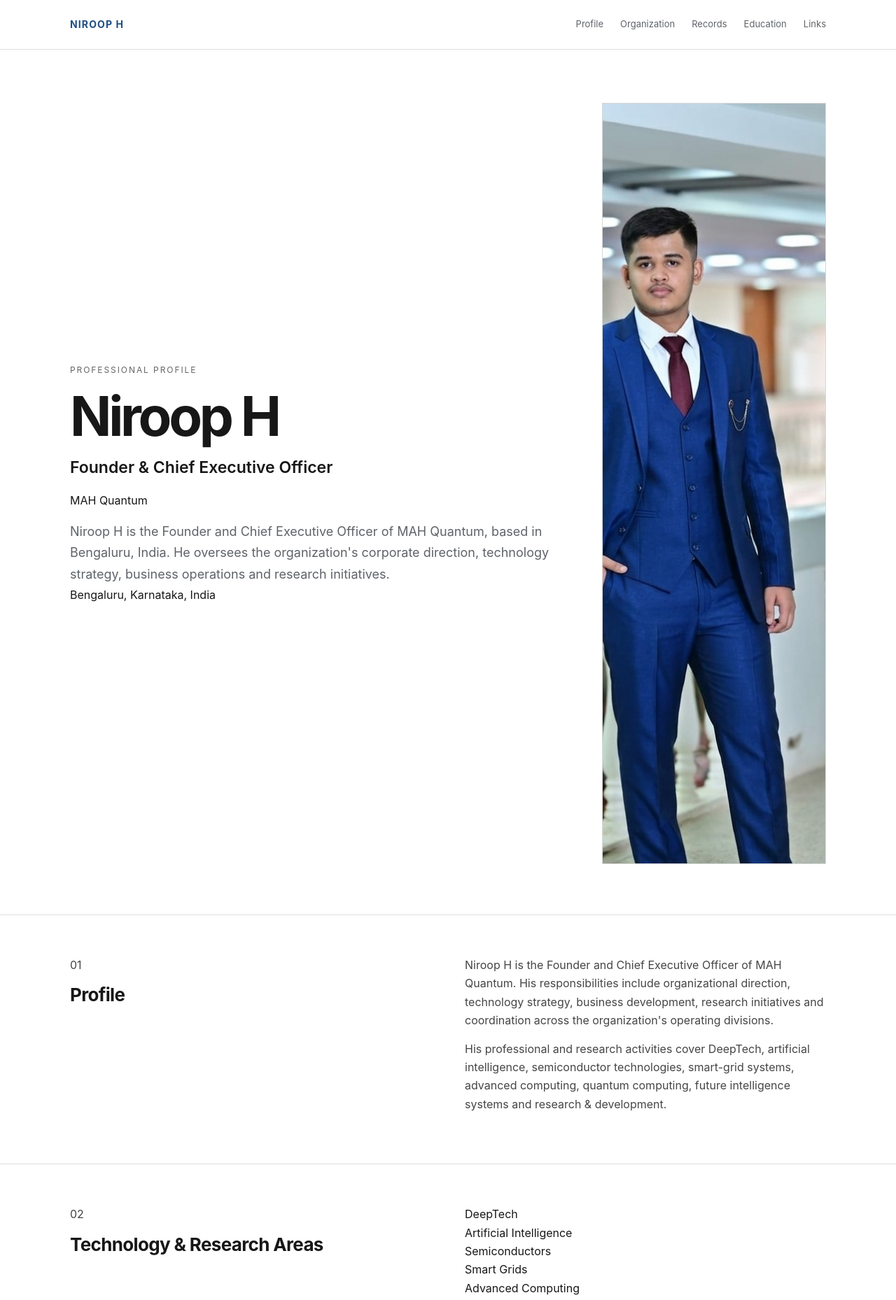
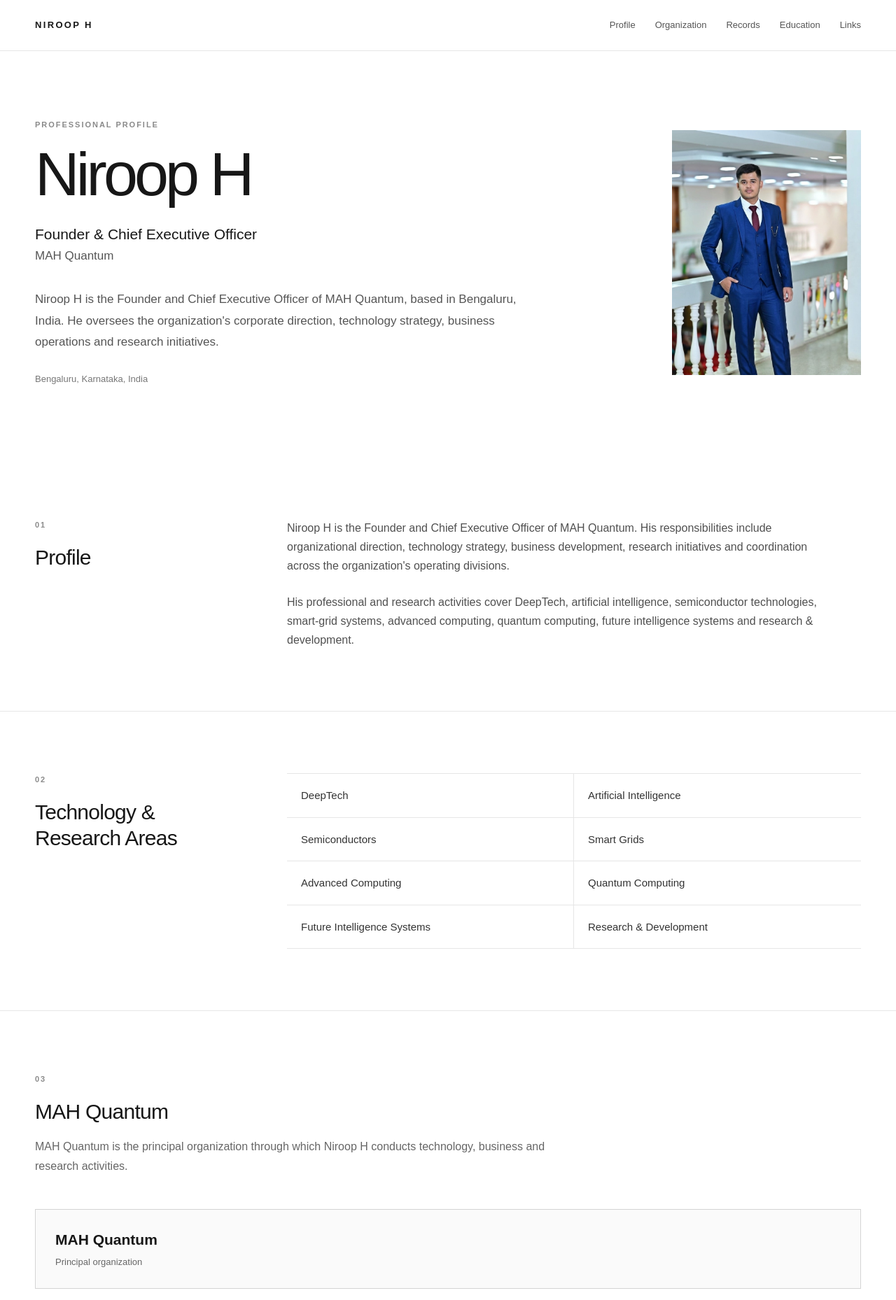
Before and after one commit to Niroop-H/niroop-h-entity, a Next.js app: page / in a window 1280 px wide. Shown: the top 1858 px of the page at 70% size. Built offline with nearby package versions, Linux system fonts and the light colour scheme.

Commit message:
Refactor global styles in globals.css
Updated CSS variables and styles for improved layout and design consistency.

```diff
--- a/app/globals.css
+++ b/app/globals.css
@@ -1,57 +1,476 @@
-:root{
-  --paper:#ffffff;
-  --ink:#171717;
-  --muted:#5f6368;
-  --rule:#dedede;
-  --soft:#f7f7f5;
-  --link:#1f4f82;
+:root {
+  --background: #ffffff;
+  --surface: #fafafa;
+  --text: #171717;
+  --muted: #666666;
+  --light: #8a8a8a;
+  --border: #e6e6e6;
+  --border-dark: #d4d4d4;
+  --max-width: 1180px;
 }
-*{box-sizing:border-box}
-html{scroll-behavior:smooth}
-body{margin:0;background:var(--paper);color:var(--ink);font-family:Inter,ui-sans-serif,system-ui,-apple-system,BlinkMacSystemFont,"Segoe UI",Arial,sans-serif;line-height:1.65;-webkit-font-smoothing:antialiased}
-a{color:var(--link);text-decoration:none}
-a:hover{text-decoration:underline}
-.wrap{width:min(1080px,calc(100% - 48px));margin:0 auto}
-.top{background:#fff;border-bottom:1px solid var(--rule)}
-.nav{min-height:70px;display:flex;align-items:center;justify-content:space-between}
-.brand{font-size:14px;font-weight:700;letter-spacing:.08em}
-.navlinks{display:flex;gap:24px;font-size:13px;color:var(--muted)}
-.navlinks a{color:inherit}
-.hero{padding:76px 0 72px}
-.hero-grid{display:grid;grid-template-columns:minmax(0,1fr) 320px;gap:72px;align-items:center}
-.kicker{font-size:12px;text-transform:uppercase;letter-spacing:.16em;color:#666;margin:0 0 18px}
-h1{font-size:clamp(50px,7vw,78px);line-height:.98;letter-spacing:-.055em;font-weight:650;margin:0 0 20px}
-.role{font-size:23px;line-height:1.35;font-weight:600;margin:0 0 18px}
-.lead{font-size:18px;line-height:1.7;color:var(--muted);max-width:720px;margin:0}
-.photo{display:block;width:100%;aspect-ratio:4/5;object-fit:cover;object-position:center 18%;border:1px solid #d7d7d7}
-.section{border-top:1px solid var(--rule);padding:58px 0}
-.section h2{font-size:26px;line-height:1.2;letter-spacing:-.025em;font-weight:650;margin:0 0 20px}
-.section p{max-width:820px;color:#454545;margin:0 0 14px}
-.two-col{display:grid;grid-template-columns:1fr 1fr;gap:48px}
-.role-list{border-top:1px solid var(--rule)}
-.role-item{padding:18px 0;border-bottom:1px solid var(--rule)}
-.role-item h3{font-size:17px;margin:0 0 4px;font-weight:650}
-.meta{font-size:13px;color:#6b6b6b;margin-bottom:7px}
-.role-item p{font-size:14px;margin:0;color:#555}
-.record-list{border-top:1px solid var(--rule)}
-.record{display:grid;grid-template-columns:minmax(0,1fr) auto;gap:28px;align-items:start;padding:17px 0;border-bottom:1px solid var(--rule)}
-.record h3{font-size:15px;font-weight:600;margin:0 0 3px}
-.record .issuer{font-size:13px;color:#686868}
-.record .identifier{font-family:ui-monospace,SFMono-Regular,Menlo,Consolas,monospace;font-size:12px;color:#555;text-align:right;white-space:nowrap}
-.affiliations{display:grid;grid-template-columns:1fr 1fr;gap:0 40px;border-top:1px solid var(--rule)}
-.affiliations div{padding:14px 0;border-bottom:1px solid var(--rule);font-size:14px;color:#444}
-.note{font-size:12px!important;color:#777!important;margin-top:18px!important}
-.links{display:flex;flex-wrap:wrap;gap:28px;border-top:1px solid var(--rule);padding-top:18px}
-.links a{font-size:14px}
-.footer{border-top:1px solid var(--rule);padding:28px 0 50px;color:#777;font-size:12px}
-@media(max-width:760px){
-  .wrap{width:min(100% - 36px,1080px)}
-  .nav{min-height:60px}
-  .navlinks{display:none}
-  .hero{padding:48px 0 46px}
-  .hero-grid{grid-template-columns:1fr;gap:34px}
-  .photo{width:min(330px,100%)}
-  .two-col,.affiliations{grid-template-columns:1fr}
-  .record{grid-template-columns:1fr;gap:4px}
-  .record .identifier{text-align:left}
+
+* {
+  box-sizing: border-box;
 }
+
+html {
+  scroll-behavior: smooth;
+}
+
+body {
+  margin: 0;
+  background: var(--background);
+  color: var(--text);
+  font-family:
+    Arial,
+    Helvetica,
+    sans-serif;
+  font-size: 16px;
+  line-height: 1.7;
+  -webkit-font-smoothing: antialiased;
+}
+
+a {
+  color: inherit;
+  text-decoration: none;
+}
+
+.wrap {
+  width: min(calc(100% - 48px), var(--max-width));
+  margin: 0 auto;
+}
+
+/* HEADER */
+
+.top {
+  position: sticky;
+  top: 0;
+  z-index: 20;
+  background: rgba(255, 255, 255, 0.97);
+  border-bottom: 1px solid var(--border);
+}
+
+.nav {
+  min-height: 72px;
+  display: flex;
+  align-items: center;
+  justify-content: space-between;
+  gap: 32px;
+}
+
+.brand {
+  font-size: 13px;
+  font-weight: 700;
+  letter-spacing: 0.18em;
+}
+
+.navlinks {
+  display: flex;
+  align-items: center;
+  gap: 28px;
+}
+
+.navlinks a {
+  color: #555;
+  font-size: 13px;
+}
+
+.navlinks a:hover {
+  color: #000;
+}
+
+/* HERO */
+
+.hero {
+  padding: 96px 0 100px;
+}
+
+.hero-grid {
+  display: grid;
+  grid-template-columns: minmax(0, 1fr) 270px;
+  align-items: center;
+  gap: 100px;
+}
+
+.kicker,
+.eyebrow {
+  margin: 0 0 18px;
+  color: var(--light);
+  font-size: 11px;
+  font-weight: 700;
+  letter-spacing: 0.18em;
+  text-transform: uppercase;
+}
+
+.hero h1 {
+  margin: 0;
+  font-size: clamp(54px, 7vw, 88px);
+  font-weight: 500;
+  letter-spacing: -0.055em;
+  line-height: 0.98;
+}
+
+.role {
+  margin: 28px 0 0;
+  font-size: 21px;
+  font-weight: 500;
+  line-height: 1.4;
+}
+
+.company-line {
+  margin: 3px 0 0;
+  color: #555;
+  font-size: 17px;
+}
+
+.lead {
+  max-width: 700px;
+  margin: 32px 0 0;
+  color: #555;
+  font-size: 17px;
+  line-height: 1.8;
+}
+
+.location {
+  margin-top: 26px;
+  color: #777;
+  font-size: 13px;
+}
+
+.hero-photo-wrap {
+  display: flex;
+  justify-content: flex-end;
+}
+
+.photo {
+  display: block;
+  width: 270px;
+  height: 350px;
+  object-fit: cover;
+  object-position: center top;
+  filter: none;
+}
+
+/* SECTIONS */
+
+.section {
+  padding: 88px 0;
+}
+
+.section-border {
+  border-top: 1px solid var(--border);
+}
+
+.section h2 {
+  margin: 0;
+  font-size: 30px;
+  font-weight: 500;
+  letter-spacing: -0.025em;
+  line-height: 1.25;
+}
+
+.section-intro {
+  max-width: 760px;
+  margin: 18px 0 48px;
+  color: var(--muted);
+}
+
+.two-col {
+  display: grid;
+  grid-template-columns: 280px minmax(0, 1fr);
+  gap: 80px;
+}
+
+.content {
+  max-width: 760px;
+}
+
+.content p {
+  margin: 0 0 24px;
+  color: #505050;
+}
+
+.content p:last-child {
+  margin-bottom: 0;
+}
+
+.content h3 {
+  margin: 0 0 10px;
+  font-size: 18px;
+  font-weight: 600;
+}
+
+/* TECHNOLOGY */
+
+.technology-list {
+  display: grid;
+  grid-template-columns: repeat(2, minmax(0, 1fr));
+  border-top: 1px solid var(--border);
+}
+
+.technology-item {
+  padding: 18px 20px;
+  border-bottom: 1px solid var(--border);
+  color: #333;
+  font-size: 15px;
+}
+
+.technology-item:nth-child(odd) {
+  border-right: 1px solid var(--border);
+}
+
+/* ORGANIZATION */
+
+.structure-root {
+  margin-bottom: 28px;
+  padding: 25px 28px;
+  border: 1px solid var(--border-dark);
+  background: var(--surface);
+}
+
+.structure-root h3 {
+  margin: 0;
+  font-size: 21px;
+  font-weight: 600;
+}
+
+.structure-root p {
+  margin: 4px 0 0;
+  color: var(--muted);
+  font-size: 13px;
+}
+
+.structure-grid {
+  display: grid;
+  grid-template-columns: repeat(2, minmax(0, 1fr));
+  border-top: 1px solid var(--border);
+  border-left: 1px solid var(--border);
+}
+
+.structure-item {
+  min-height: 190px;
+  padding: 28px;
+  border-right: 1px solid var(--border);
+  border-bottom: 1px solid var(--border);
+}
+
+.structure-item h3 {
+  margin: 0 0 10px;
+  font-size: 17px;
+  font-weight: 600;
+}
+
+.structure-item p {
+  margin: 0;
+  color: var(--muted);
+  font-size: 14px;
+}
+
+.subunits {
+  display: flex;
+  flex-direction: column;
+  gap: 7px;
+  margin-top: 20px;
+  padding-top: 16px;
+  border-top: 1px solid var(--border);
+}
+
+.subunits span {
+  color: #444;
+  font-size: 13px;
+}
+
+/* ROLES */
+
+.role-list {
+  margin-top: 40px;
+  border-top: 1px solid var(--border);
+}
+
+.role-item {
+  display: grid;
+  grid-template-columns: 360px minmax(0, 1fr);
+  gap: 60px;
+  padding: 28px 0;
+  border-bottom: 1px solid var(--border);
+}
+
+.role-item h3 {
+  margin: 0 0 6px;
+  font-size: 17px;
+  font-weight: 600;
+}
+
+.role-item .meta {
+  color: var(--muted);
+  font-size: 13px;
+}
+
+.role-item p {
+  margin: 0;
+  color: #555;
+  font-size: 14px;
+}
+
+/* RECORDS */
+
+.record-list {
+  margin-top: 40px;
+  border-top: 1px solid var(--border);
+}
+
+.record {
+  display: flex;
+  align-items: center;
+  justify-content: space-between;
+  gap: 40px;
+  padding: 25px 0;
+  border-bottom: 1px solid var(--border);
+}
+
+.record h3 {
+  margin: 0 0 4px;
+  font-size: 15px;
+  font-weight: 600;
+}
+
+.issuer {
+  color: var(--muted);
+  font-size: 13px;
+}
+
+.identifier {
+  flex-shrink: 0;
+  color: #777;
+  font-family:
+    "SFMono-Regular",
+    Consolas,
+    "Liberation Mono",
+    monospace;
+  font-size: 12px;
+}
+
+/* AFFILIATIONS */
+
+.affiliations {
+  display: grid;
+  grid-template-columns: repeat(2, minmax(0, 1fr));
+  margin-top: 40px;
+  border-top: 1px solid var(--border);
+  border-left: 1px solid var(--border);
+}
+
+.affiliation {
+  padding: 18px 20px;
+  border-right: 1px solid var(--border);
+  border-bottom: 1px solid var(--border);
+  color: #444;
+  font-size: 14px;
+}
+
+/* LINKS */
+
+.links {
+  display: flex;
+  flex-direction: column;
+  border-top: 1px solid var(--border);
+}
+
+.links a {
+  display: flex;
+  justify-content: space-between;
+  padding: 18px 0;
+  border-bottom: 1px solid var(--border);
+  font-size: 15px;
+}
+
+.links a:hover {
+  color: #666;
+}
+
+.links span {
+  color: #888;
+}
+
+/* FOOTER */
+
+.footer {
+  border-top: 1px solid var(--border);
+  padding: 30px 0;
+  color: #777;
+  font-size: 12px;
+}
+
+.footer .wrap {
+  display: flex;
+  justify-content: space-between;
+  gap: 20px;
+}
+
+/* MOBILE */
+
+@media (max-width: 800px) {
+  .wrap {
+    width: min(calc(100% - 32px), var(--max-width));
+  }
+
+  .nav {
+    min-height: 64px;
+  }
+
+  .navlinks {
+    display: none;
+  }
+
+  .hero {
+    padding: 60px 0 70px;
+  }
+
+  .hero-grid {
+    grid-template-columns: 1fr;
+    gap: 40px;
+  }
+
+  .hero-photo-wrap {
+    justify-content: flex-start;
+  }
+
+  .photo {
+    width: 210px;
+    height: 275px;
+  }
+
+  .two-col {
+    grid-template-columns: 1fr;
+    gap: 32px;
+  }
+
+  .section {
+    padding: 65px 0;
+  }
+
+  .technology-list,
+  .structure-grid,
+  .affiliations {
+    grid-template-columns: 1fr;
+  }
+
+  .technology-item:nth-child(odd) {
+    border-right: none;
+  }
+
+  .role-item {
+    grid-template-columns: 1fr;
+    gap: 12px;
+  }
+
+  .record {
+    align-items: flex-start;
+    flex-direction: column;
+    gap: 10px;
+  }
+
+  .footer .wrap {
+    flex-direction: column;
+  }
+}
```
